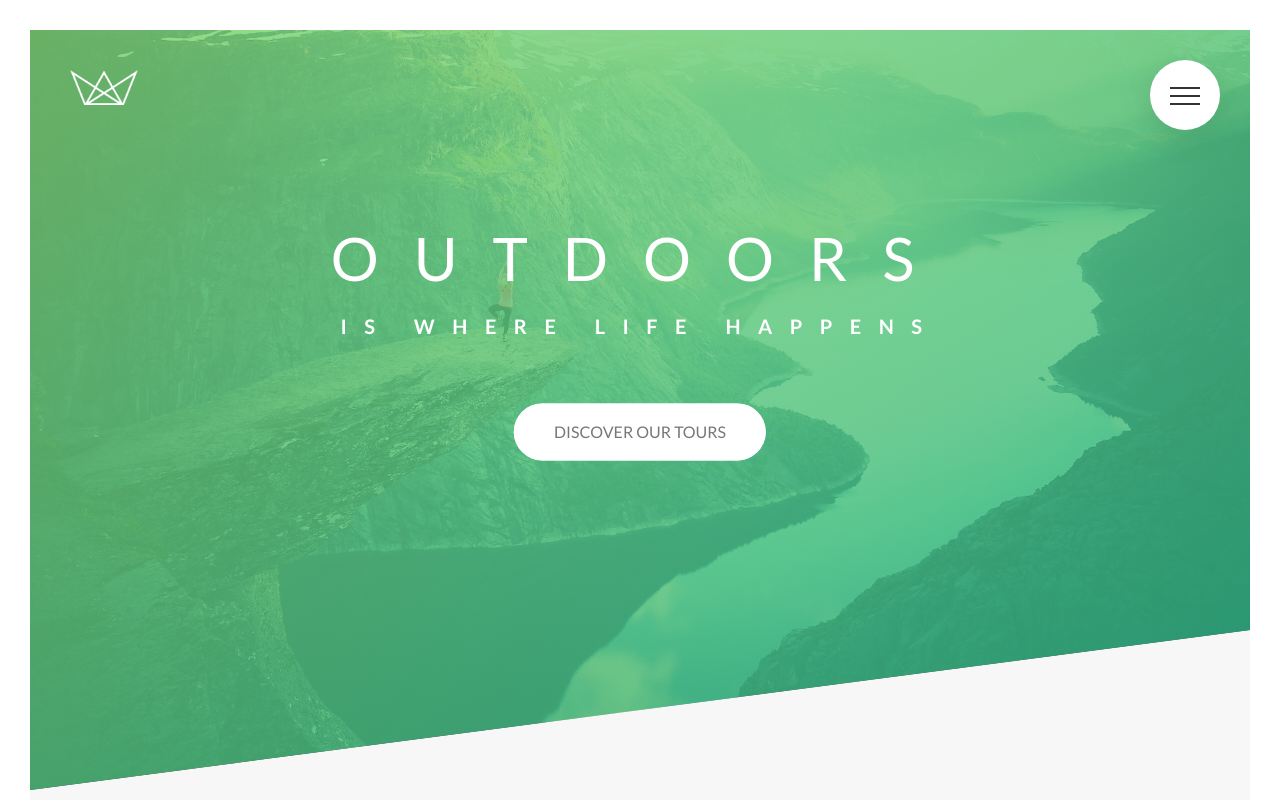
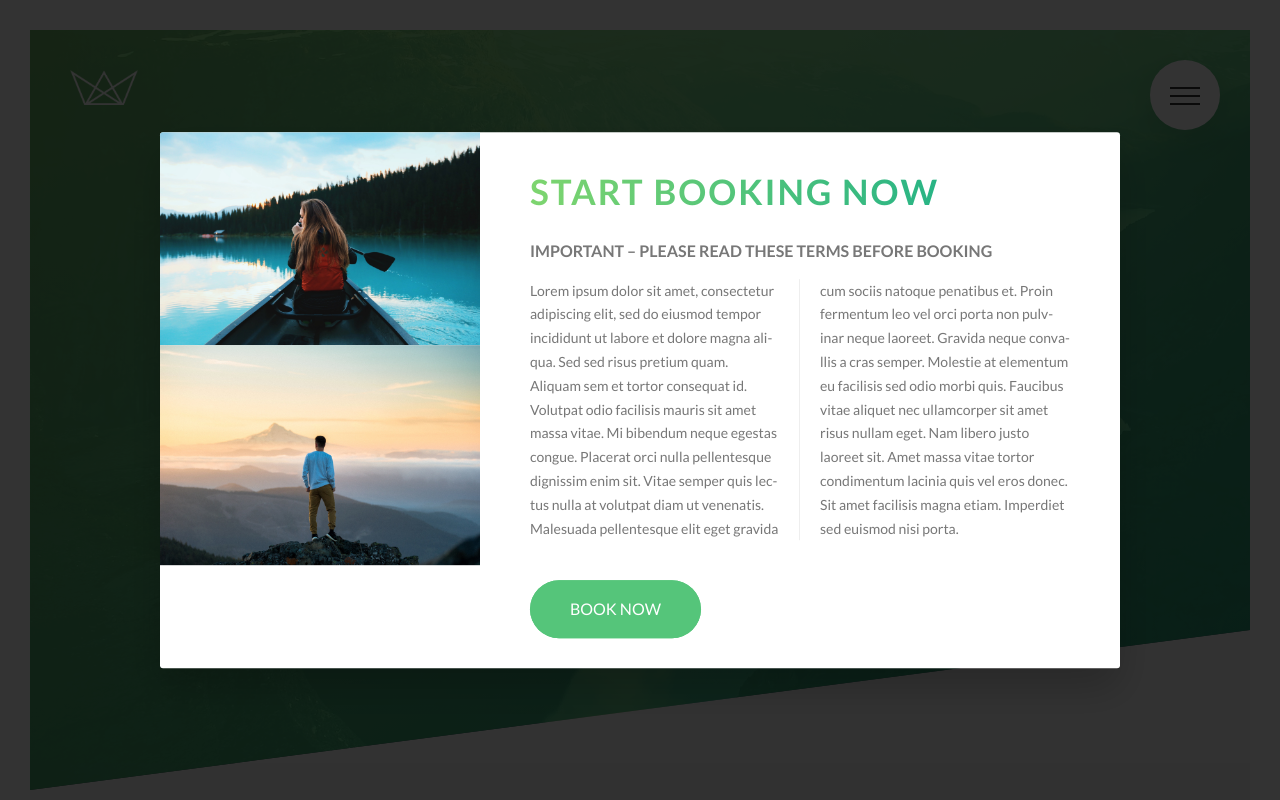
Before and after one commit to SzaboDeGergo/NatoursProject, a website: page index.html in a window 1280 px wide. Shown: the top 800 px of the page. Drawn offline with Linux system fonts and the light colour scheme.

Commit message:
lesson27
HTML:
Build popup

CSS:
Use table cell for same height
and some column for text

```diff
--- a/index.html
+++ b/index.html
@@ -446,6 +446,25 @@
 		</div>
 	</footer>
 
+	<div class="popup">
+		<div class="popup__content">
+
+			<div class="popup__left">
+				<img src="img/nat-8.jpg" alt="Tour Photo" class="popup__img">
+				<img src="img/nat-9.jpg" alt="Tour Photo" class="popup__img">
+			</div>
+
+			<div class="popup__right">
+				<h2 class="heading-secondary u-margin-bottom-small">Start booking now</h2>
+				<h3 class="heading-tertiary u-margin-bottom-small">Important &ndash; Please read these terms before booking</h3>
+				<p class="popup__text">
+					Lorem ipsum dolor sit amet, consectetur adipiscing elit, sed do eiusmod tempor incididunt ut labore et dolore magna aliqua. Sed sed risus pretium quam. Aliquam sem et tortor consequat id. Volutpat odio facilisis mauris sit amet massa vitae. Mi bibendum neque egestas congue. Placerat orci nulla pellentesque dignissim enim sit. Vitae semper quis lectus nulla at volutpat diam ut venenatis. Malesuada pellentesque elit eget gravida cum sociis natoque penatibus et. Proin fermentum leo vel orci porta non pulvinar neque laoreet. Gravida neque convallis a cras semper. Molestie at elementum eu facilisis sed odio morbi quis. Faucibus vitae aliquet nec ullamcorper sit amet risus nullam eget. Nam libero justo laoreet sit. Amet massa vitae tortor condimentum lacinia quis vel eros donec. Sit amet facilisis magna etiam. Imperdiet sed euismod nisi porta.
+				</p>
+				<a href="#" class="btn btn--green">Book now</a>
+			</div>
+		</div>
+	</div>
+
 </body>
 
 </html>
--- a/sass/abstracts/_mixins.scss
+++ b/sass/abstracts/_mixins.scss
@@ -5,3 +5,10 @@
         clear: both;
     }
 }
+
+@mixin absCenter {
+    position: absolute;
+    top: 50%;
+    left: 50%;
+    transform: translate(-50%, -50%);
+}
--- /dev/null
+++ b/sass/components/_popup.scss
@@ -0,0 +1,57 @@
+.popup {
+    height: 100vh;
+    width: 100%;
+    position: fixed;
+    top: 0;
+    left: 0;
+    background-color: rgba($color-black, .8);
+    z-index: 9999;
+
+    &__content {
+        @include absCenter;
+        // height: 50rem;
+        width: 75%;
+        background-color: $color-white;
+        box-shadow: 0 2rem 4rem rgba($color-black, .2);
+        border-radius: 3px;
+        display: table;
+        overflow: hidden;
+    }
+
+    &__left {
+        width: 33.3333333%;
+        display: table-cell;
+    }
+
+    &__right {
+        width: 66.6666667%;
+        display: table-cell;
+        vertical-align: middle;
+        padding: 3rem 5rem;
+    }
+
+    &__img {
+        display: block;
+        width: 100%;
+    }
+
+    &__text {
+        font-size: 1.4rem;
+        margin-bottom: 4rem;
+
+
+        -moz-column-count: 2;
+        -moz-column-gap: 4rem;
+        -moz-column-rule: 1px solid $color-grey-light-2;
+
+        column-count: 2;
+        column-gap: 4rem;
+        column-rule: 1px solid $color-grey-light-2;
+
+        hyphens: auto;
+        -moz-hyphens: auto;
+        -webkit-hyphens: auto;
+        -ms-hyphens: auto;
+
+    }
+}
--- a/sass/main.scss
+++ b/sass/main.scss
@@ -13,6 +13,7 @@
 @import "components/composition";
 @import "components/feature-box";
 @import "components/form";
+@import "components/popup";
 @import "components/story";
 
 @import "layout/footer";
```
Also changed, not shown: css/style.css.
